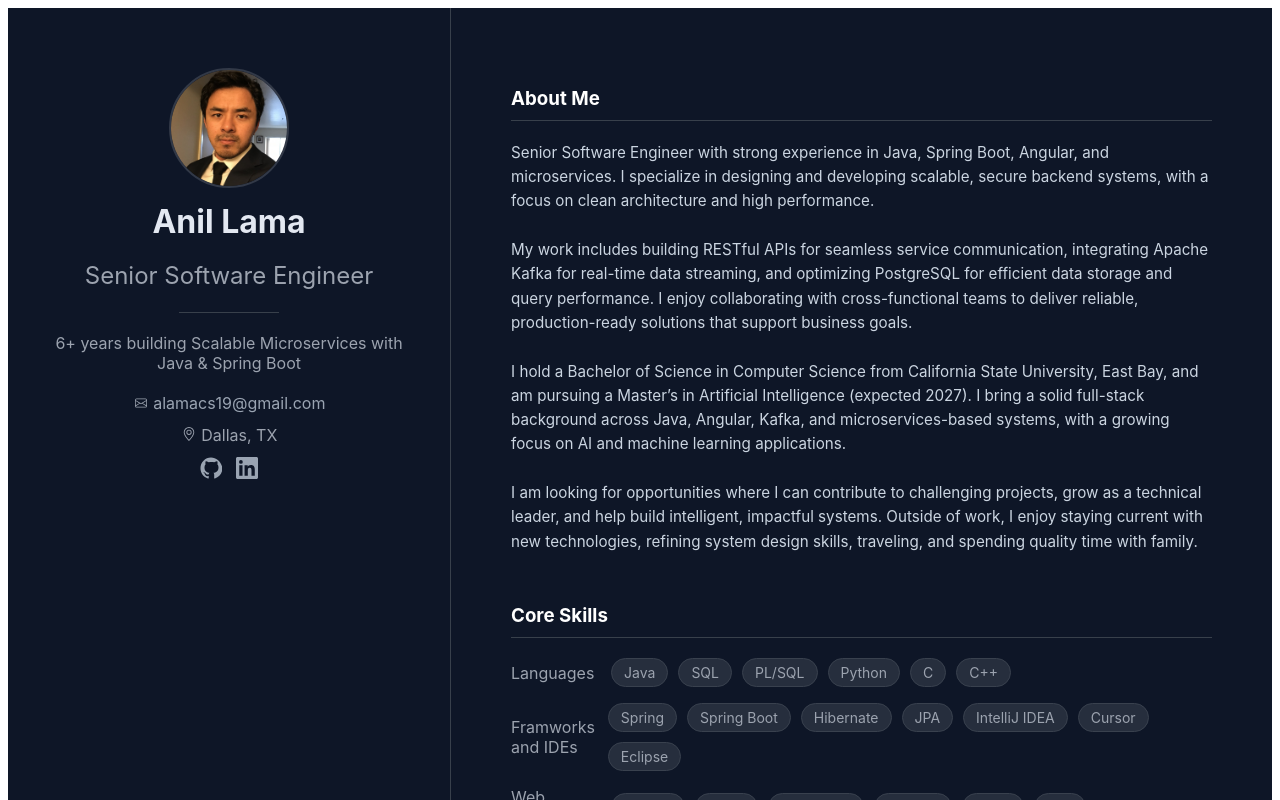
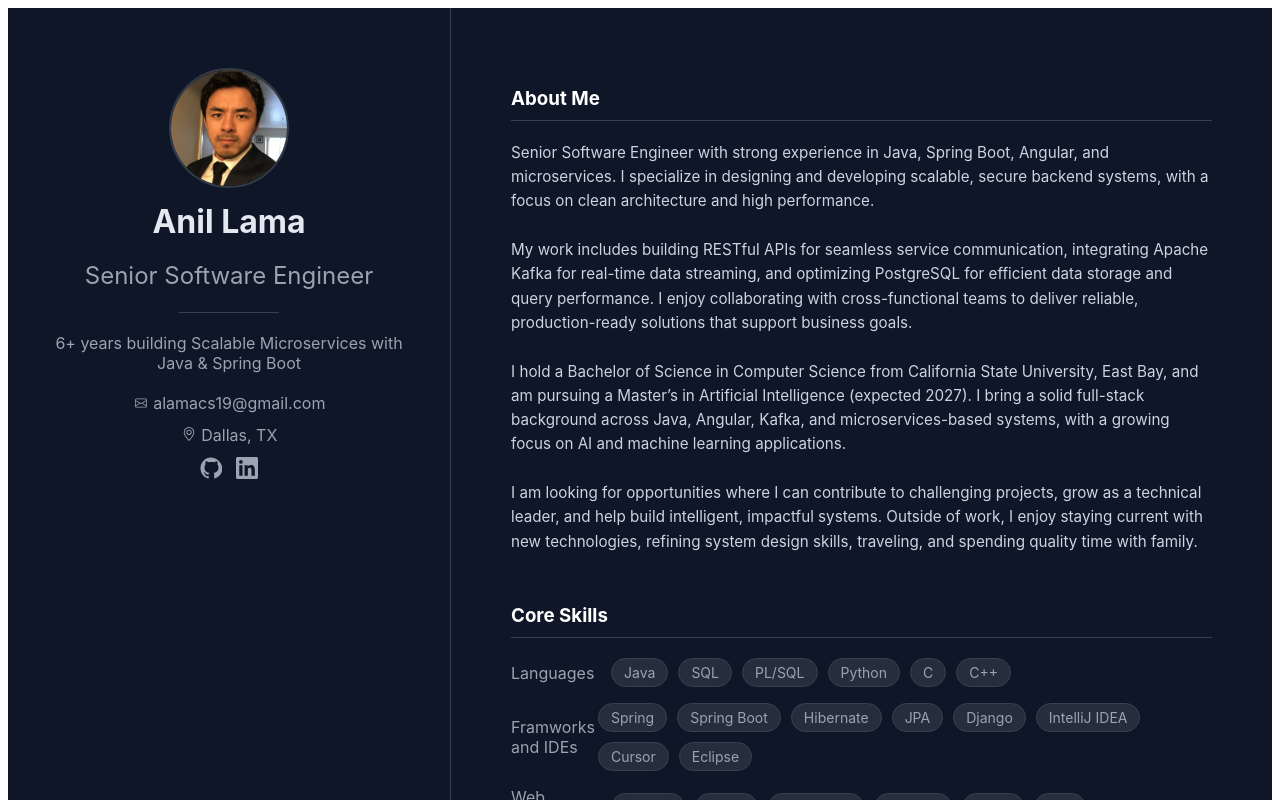
Before and after one commit to anillama/new-portfolio, an Angular app: page / in a window 1280 px wide. Shown: the top 800 px of the page. Built offline with nearby package versions, Linux system fonts and the light colour scheme.

Commit message:
updated resume

```diff
--- a/src/app/home/home.ts
+++ b/src/app/home/home.ts
@@ -48,7 +48,7 @@ export class Home {
     languages: ['Java', 'SQL', 'PL/SQL', 'Python', 'C', 'C++'],
     backend: ['Node.js', 'PostgreSQL', 'Redis'],
     cloud: ['Docker', 'Kubernetes'],
-    frameworks: ['Spring', 'Spring Boot', 'Hibernate', 'JPA', 'IntelliJ IDEA', 'Cursor', 'Eclipse'],
+    frameworks: ['Spring', 'Spring Boot', 'Hibernate', 'JPA', 'Django', 'IntelliJ IDEA', 'Cursor', 'Eclipse'],
     webTechnologies: ['HTML5', 'CSS3', 'JavaScript', 'Angular', 'AJAX', 'JSP'],
     databases: ['Oracle', 'SQl Server', 'PostgreSQL', 'MySQL']
   };
```
Also changed, not shown: 1 other file (tests, documents, lock files or other folders).
